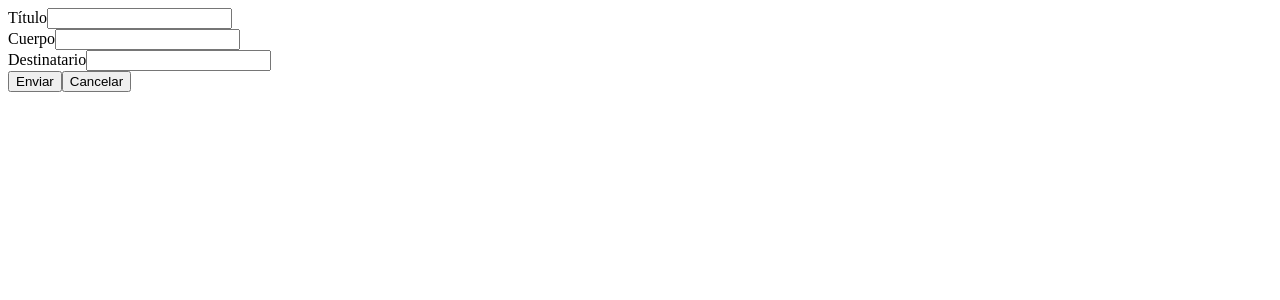
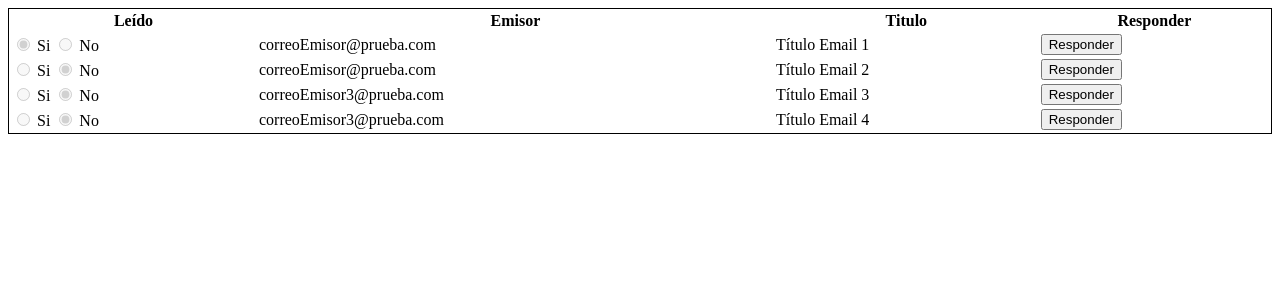
Before and after one commit to igijon/dwec_2021_angular, an Angular app in the folder EmailAngular/: page / in a window 1280 px wide. Shown: the top 300 px of the page. Built offline with nearby package versions, Linux system fonts and the light colour scheme.

Commit message:
Respuesta rápida
Se implementa la comunicación del padre con el hijo.

```diff
--- a/EmailAngular/src/app/app.component.html
+++ b/EmailAngular/src/app/app.component.html
@@ -1,2 +1,2 @@
-<app-nuevo-correo></app-nuevo-correo>
+<app-lista-correos></app-lista-correos>
 <router-outlet></router-outlet>
--- a/EmailAngular/src/app/components/lista-correos/lista-correos.component.html
+++ b/EmailAngular/src/app/components/lista-correos/lista-correos.component.html
@@ -3,17 +3,22 @@
         <th>Leído</th>
         <th>Emisor</th>
         <th>Titulo</th>
+        <th>Responder</th>
     </tr>
-    <tr *ngFor="let correo of correos; index as i;">
-        <td>
-            <input type="radio" name="leido-{{i}}" [(ngModel)]="correo.leido" [value]=true> Si
-            <input type="radio" name="leido-{{i}}" [(ngModel)]="correo.leido" [value]=false> No
-        </td>
-        <td>{{correo.emisor}}</td>
-        <td>{{correo.titulo}}</td>
-    </tr>
+    <ng-container *ngFor="let correo of correos; index as i;">
+        <tr>
+            <td>
+                <input type="radio" name="leido-{{i}}" [(ngModel)]="correo.leido" [value]=true disabled> Si
+                <input type="radio" name="leido-{{i}}" [(ngModel)]="correo.leido" [value]=false disabled> No
+            </td>
+            <td>{{correo.emisor}}</td>
+            <td>{{correo.titulo}}</td>
+            <td>
+                <button (click)="clickResponder(correo)">Responder</button>
+            </td>
+        </tr>
+        <tr *ngIf="correo.responder">
+            <app-nuevo-correo [correo]="correo"></app-nuevo-correo>
+        </tr>
+    </ng-container>
 </table>
-
-<h2>Estado de lectura del correo 1:</h2>
-<h3 *ngIf="correos[0].leido">Si</h3>
-<h3 *ngIf="!correos[0].leido">No</h3>
--- a/EmailAngular/src/app/components/lista-correos/lista-correos.component.ts
+++ b/EmailAngular/src/app/components/lista-correos/lista-correos.component.ts
@@ -7,7 +7,8 @@ import { Component, OnInit } from '@angular/core';
 })
 export class ListaCorreosComponent implements OnInit {
 
-  correos: any;
+  correos: any[];
+  responder: boolean;
 
   constructor() {
     const correo1 = {
@@ -32,9 +33,35 @@ export class ListaCorreosComponent implements OnInit {
     this.correos = [];
     this.correos.push(correo1);
     this.correos.push(correo2);
+
+    this.correos.push({
+      titulo: "Título Email 3",
+      cuerpo: `Cuerpo del email, Cuerpo del email,Cuerpo del email,Cuerpo del email,Cuerpo del email,
+    Cuerpo del email,Cuerpo del email,Cuerpo del email,Cuerpo del email,Cuerpo del email,Cuerpo del email,
+    Cuerpo del email,Cuerpo del email,Cuerpo del email,Cuerpo del email,Cuerpo del email `,
+      emisor: 'correoEmisor3@prueba.com',
+      receptor: 'correoReceptor@prueba.com',
+      leido: false
+    });
+
+
+    this.correos.push({
+      titulo: "Título Email 4",
+      cuerpo: `Cuerpo del email, Cuerpo del email,Cuerpo del email,Cuerpo del email,Cuerpo del email,
+    Cuerpo del email,Cuerpo del email,Cuerpo del email,Cuerpo del email,Cuerpo del email,Cuerpo del email,
+    Cuerpo del email,Cuerpo del email,Cuerpo del email,Cuerpo del email,Cuerpo del email `,
+      emisor: 'correoEmisor3@prueba.com',
+      receptor: 'correoReceptor@prueba.com',
+      leido: false
+    });
+    this.responder = false;
   }
 
   ngOnInit(): void {
   }
 
+  clickResponder(correo) {
+    correo.responder = !correo.responder;
+  }
+
 }
--- a/EmailAngular/src/app/components/nuevo-correo/nuevo-correo.component.html
+++ b/EmailAngular/src/app/components/nuevo-correo/nuevo-correo.component.html
@@ -2,7 +2,7 @@
     <div>
         <div>
             <label>Título</label>
-            <input type="text" formControlName="titulo"/>
+            <input type="text" formControlName="titulo" />
             <div *ngIf="submitted && formulario.titulo.errors">
                 <div>El título: </div>
                 <div *ngIf="formulario.titulo.errors.required">No puede estar vacío</div>
@@ -11,7 +11,7 @@
         </div>
         <div>
             <label>Cuerpo</label>
-            <input type="text" formControlName="cuerpo"/>
+            <input type="text" formControlName="cuerpo" />
             <div *ngIf="submitted && formulario.cuerpo.errors">
                 <div>El cuerpo: </div>
                 <div *ngIf="formulario.cuerpo.errors.required">No puede estar vacío</div>
@@ -31,4 +31,4 @@
         <button>Enviar</button>
         <button type="reset" (click)="onReset()">Cancelar</button>
     </div>
-    </form>
+</form>
--- a/EmailAngular/src/app/components/nuevo-correo/nuevo-correo.component.ts
+++ b/EmailAngular/src/app/components/nuevo-correo/nuevo-correo.component.ts
@@ -1,4 +1,4 @@
-import { Component, OnInit } from '@angular/core';
+import { Component, Input, OnInit } from '@angular/core';
 import { FormBuilder, FormGroup, Validators} from '@angular/forms';
 
 @Component({
@@ -10,6 +10,7 @@ export class NuevoCorreoComponent implements OnInit {
 
   nuevoCorreo: FormGroup;
   submitted = false;
+  @Input() correo: any;
 
   constructor(private formBuilder: FormBuilder) { }
 
@@ -18,7 +19,15 @@ export class NuevoCorreoComponent implements OnInit {
       titulo: ['', [Validators.required, Validators.minLength(3)]],
       cuerpo: ['', [Validators.required, Validators.minLength(10)]],
       destinatario: ['', [Validators.required, Validators.email]]
-    })
+    });
+
+    if(this.correo != undefined) {
+      console.log("A", this.correo);
+      this.nuevoCorreo.patchValue({
+        titulo: 'Re: '+this.correo.titulo,
+        destinatario: this.correo.emisor
+      });
+    }
   }
 
   get formulario() { return this.nuevoCorreo.controls; }
@@ -40,6 +49,8 @@ export class NuevoCorreoComponent implements OnInit {
 
   onReset() {
     this.submitted = false;
+    if(this.correo != undefined)
+      this.correo.responder=false;
     this.nuevoCorreo.reset();
   }
 }
```
